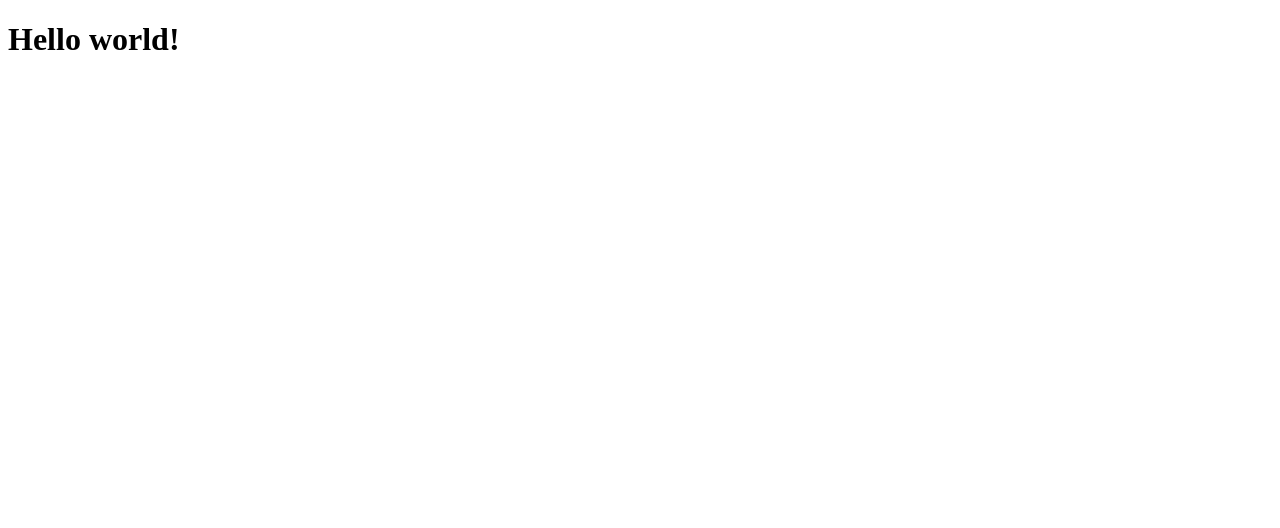
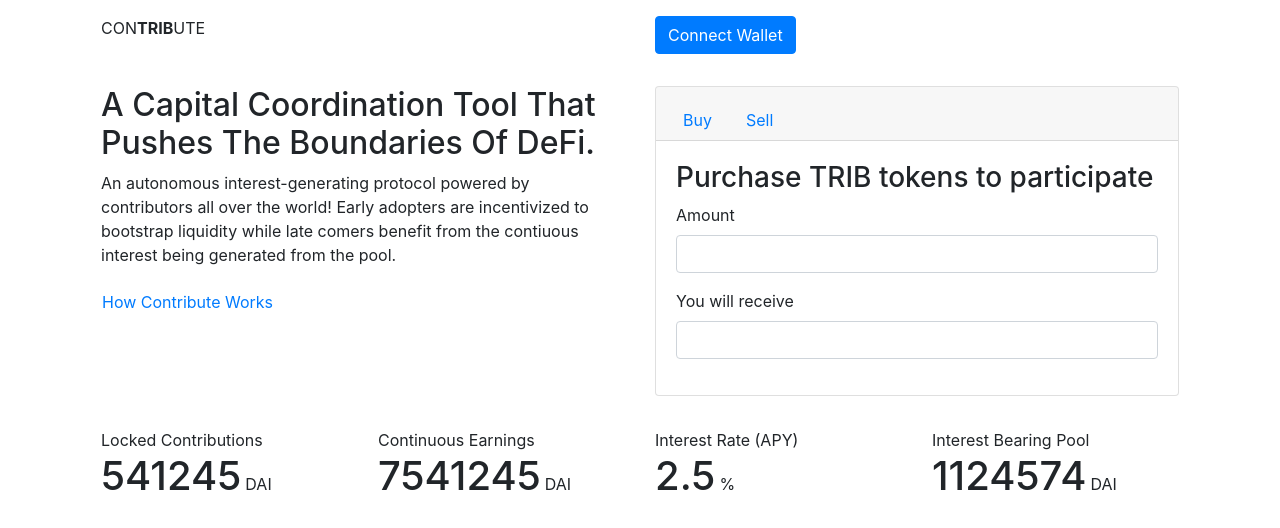
Before and after one commit to Contribute-Defi/website, a React app: page / in a window 1280 px wide. Shown: the top 528 px of the page. Built offline with nearby package versions, Linux system fonts and the light colour scheme.

Commit message:
Basic BS layout - part 1

```diff
--- a/src/components/App.jsx
+++ b/src/components/App.jsx
@@ -1,10 +1,17 @@
 import React from 'react';
+import { Container } from 'react-bootstrap';
+
+import Header from './Header';
+import Hero from './Hero';
+import Stats from './Stats';
 
 function App() {
 	return (
-		<div>
-			<h1>Hello world!</h1>
-		</div>
+		<Container fluid="md">
+			<Header />
+			<Hero />
+			<Stats />
+		</Container>
 	);
 }
 
--- /dev/null
+++ b/src/components/BuySell.jsx
@@ -0,0 +1,38 @@
+import React from 'react';
+import { Card, Nav, Form } from 'react-bootstrap';
+
+function BuySell() {
+	return (
+		<Card>
+			<Card.Header>
+				<Nav variant="tabs" defaultActiveKey="#buy">
+					<Nav.Item>
+						<Nav.Link onClick={() => alert('buy click')}>
+							Buy
+						</Nav.Link>
+					</Nav.Item>
+					<Nav.Item>
+						<Nav.Link onClick={() => alert('sell click')}>
+							Sell
+						</Nav.Link>
+					</Nav.Item>
+				</Nav>
+			</Card.Header>
+			<Card.Body>
+				<h3>Purchase TRIB tokens to participate</h3>
+				<Form>
+					<Form.Group controlId="sellDai">
+						<Form.Label>Amount</Form.Label>
+						<Form.Control type="text" />
+					</Form.Group>
+					<Form.Group controlId="sellTkns">
+						<Form.Label>You will receive</Form.Label>
+						<Form.Control type="text" />
+					</Form.Group>
+				</Form>
+			</Card.Body>
+		</Card>
+	);
+}
+
+export default BuySell;
--- /dev/null
+++ b/src/components/Header.jsx
@@ -0,0 +1,21 @@
+import React from 'react';
+import { Button, Col, Row } from 'react-bootstrap';
+
+function Header() {
+	return (
+		<section className="l-hero p-3">
+			<Row>
+				<Col>
+					CON
+					<strong>TRIB</strong>
+					UTE
+				</Col>
+				<Col>
+					<Button>Connect Wallet</Button>
+				</Col>
+			</Row>
+		</section>
+	);
+}
+
+export default Header;
--- /dev/null
+++ b/src/components/Hero.jsx
@@ -0,0 +1,28 @@
+import React from 'react';
+import { Button, Col, Row } from 'react-bootstrap';
+import BuySell from './BuySell';
+
+function Hero() {
+	return (
+		<section className="l-hero p-3">
+			<Row>
+				<Col>
+					<h2>A Capital Coordination Tool That Pushes The Boundaries Of DeFi.</h2>
+					<p>
+						An autonomous interest-generating protocol powered by contributors all over the world! Early
+						adopters are incentivized to bootstrap liquidity while late comers benefit from the contiuous
+						interest being generated from the pool.
+					</p>
+					<p>
+						<Button variant="link" className="pl-0 pr-0">How Contribute Works</Button>
+					</p>
+				</Col>
+				<Col>
+					<BuySell />
+				</Col>
+			</Row>
+		</section>
+	);
+}
+
+export default Hero;
--- /dev/null
+++ b/src/components/Statistic.jsx
@@ -0,0 +1,26 @@
+import React from 'react';
+import PropTypes from 'prop-types';
+
+function Statistic({ label, value, unit }) {
+	return (
+		<div className="stat">
+			<div className="stat-label">{label}</div>
+			<div className="stat-value-unit">
+				<div className="stat-value">{value}</div>
+				{unit ?	<div className="stat-unit">{unit}</div>	: null}
+			</div>
+		</div>
+	);
+}
+
+Statistic.propTypes = {
+	label: PropTypes.string.isRequired,
+	value: PropTypes.number.isRequired,
+	unit: PropTypes.string,
+};
+
+Statistic.defaultProps = {
+	unit: null,
+};
+
+export default Statistic;
--- /dev/null
+++ b/src/components/Stats.jsx
@@ -0,0 +1,27 @@
+import React from 'react';
+import { Row, Col } from 'react-bootstrap';
+
+import Statistic from './Statistic';
+
+function Stats() {
+	return (
+		<section className="l-stats p-3">
+			<Row>
+				<Col lg="3" md="6">
+					<Statistic label="Locked Contributions" value={541245} unit="DAI" />
+				</Col>
+				<Col lg="3" md="6">
+					<Statistic label="Continuous Earnings" value={7541245} unit="DAI" />
+				</Col>
+				<Col lg="3" md="6">
+					<Statistic label="Interest Rate (APY)" value={2.5} unit="%" />
+				</Col>
+				<Col lg="3" md="6">
+					<Statistic label="Interest Bearing Pool" value={1124574} unit="DAI" />
+				</Col>
+			</Row>
+		</section>
+	);
+}
+
+export default Stats;
--- a/src/index.js
+++ b/src/index.js
@@ -1,6 +1,7 @@
 import React from 'react';
 import ReactDom from 'react-dom';
 import App from './components/App';
+import './styles/index.scss';
 
 ReactDom.render(
 	React.createElement(App),
--- /dev/null
+++ b/src/styles/index.scss
@@ -0,0 +1,3 @@
+@import '~bootstrap/scss/bootstrap';
+@import 'l-stats';
+@import 'stat';
--- /dev/null
+++ b/src/styles/l-stats.scss
@@ -0,0 +1,7 @@
+
+.l-stats > .row > * {
+	//border-right: 1px solid black;
+	//&:last-child {
+	//	border-right: none;
+	//}
+}
--- /dev/null
+++ b/src/styles/stat.scss
@@ -0,0 +1,8 @@
+.stat-value-unit > * {
+	display: inline-block;
+}
+
+.stat-value {
+	@extend .h1;
+	@extend .pr-1;
+}
--- a/webpack.config.js
+++ b/webpack.config.js
@@ -1,5 +1,6 @@
 const path = require('path');
 const HtmlWebpackPlugin = require('html-webpack-plugin');
+const MiniCssExtractPlugin = require('mini-css-extract-plugin');
 
 module.exports = {
 	module: {
@@ -12,6 +13,10 @@ module.exports = {
 			{
 				test: /\.html$/,
 				use: 'html-loader',
+			},
+			{
+				test: /\.scss$/,
+				use: ['style-loader', 'css-loader', 'sass-loader'],
 			},
 		],
 	},
@@ -30,5 +35,8 @@ module.exports = {
 			template: './src/index.html',
 			filename: 'index.html',
 		}),
+		new MiniCssExtractPlugin({
+			filename: '[name].[hash].css',
+		}),
 	],
 };
```
Also changed, not shown: package.json (+8 -0 lines), 2 other files (tests, documents, lock files or other folders).
